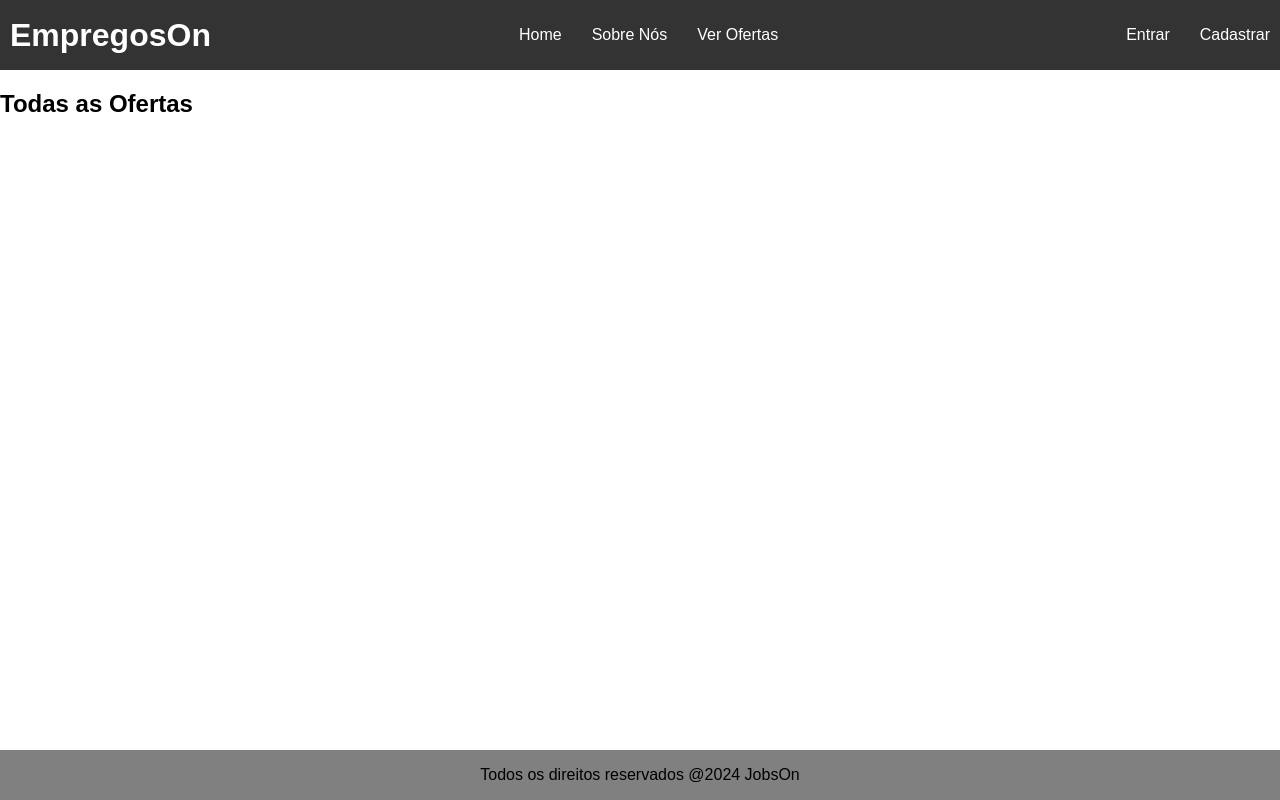
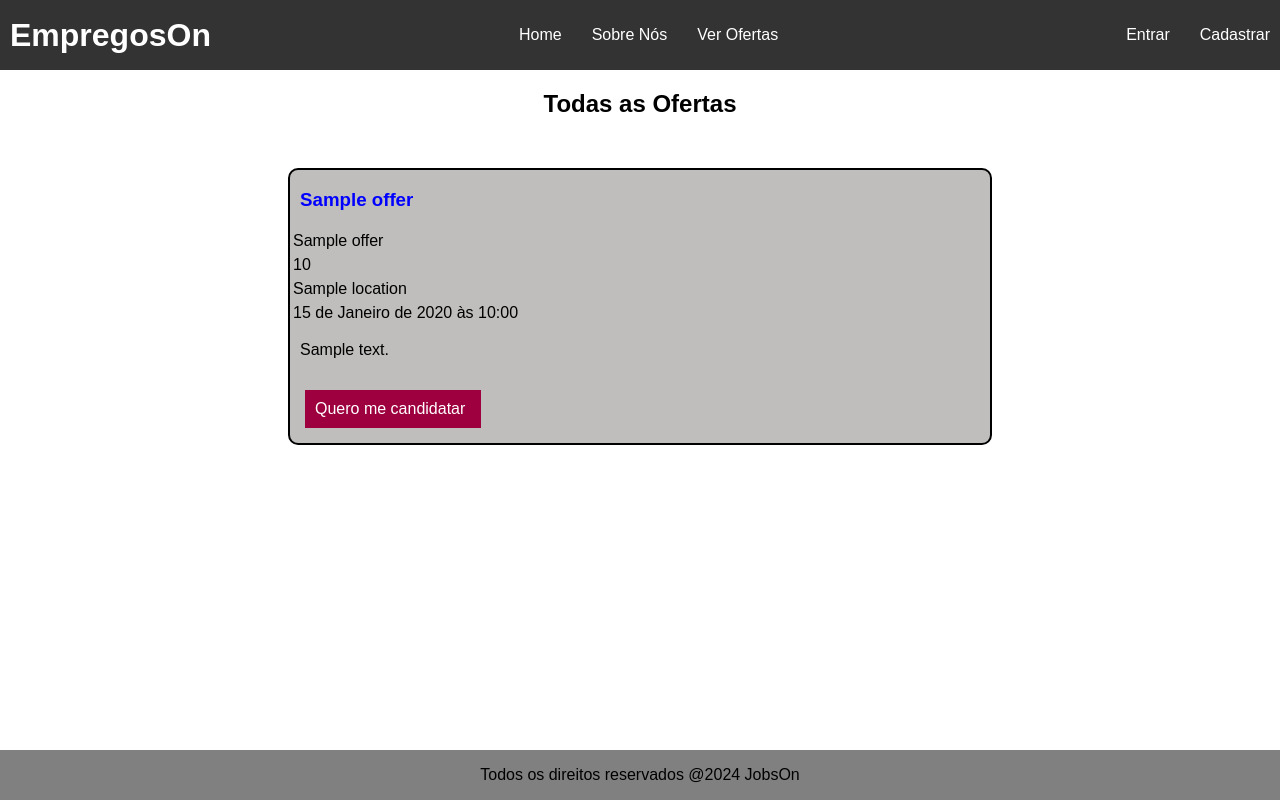
Before and after one commit to PedroNunesBH/django-career-portal, a Django app: template jobs/templates/job_list.html in a window 1280 px wide. Run offline with Django 5.2, Linux system fonts and the light colour scheme; the template is opened without the code that fills it: most values are stand-ins (such as "Sample title", 1, 10 or a date in 2020).

Commit message:
Criacao do frontend da view de listagem de empregos

```diff
--- a/app/templates/base.html
+++ b/app/templates/base.html
@@ -5,7 +5,9 @@
     <meta charset="UTF-8">
     <meta name="viewport" content="width=device-width, initial-scale=1.0">
     <meta name="description" content="Plataforma para anuncio de oferta de empregos">
-    <link rel="stylesheet" type="text/css" href="{% static '/css/index.css' %}">
+    {% block styles %}
+        <link rel="stylesheet" type="text/css" href="{% static '/css/index.css' %}">
+    {% endblock %}
     <title>EmpregosOn</title>
 </head>
 <body>
--- a/jobs/templates/job_list.html
+++ b/jobs/templates/job_list.html
@@ -2,13 +2,25 @@
 
 {% block styles %}
     {{ block.super }}
+    {% load static %}
+    <link rel="stylesheet" type="text/css" href="{% static 'css/job_list.css' %}">
 {% endblock %}
 
 {% block content %}
     <main>
-        <h2>Todas as Ofertas</h2>
-        <section>
-            <h3></h3>
+        <h2 class="title-offer-page">Todas as Ofertas</h2>
+        <section class="section-content">
+        {% for offer in object_list %}
+            <div class="offer-grid">
+                <h3 class="offer-title">{{ offer.title }}</h3>
+                <p class="p-offer">{{ offer.organization_name }}</p>
+                <p class="p-offer">{{ offer.salary }}</p>
+                <p class="p-offer"> {{ offer.location }}</p>
+                <p class="p-offer"> {{ offer.publication_date }}</p>
+                <p class="p-description"> {{ offer.description }}</p>
+                <a class="btn-apply" href="/">Quero me candidatar</a>
+            </div>
+        {% endfor %}
         </section>
     </main>
 {% endblock %}
--- /dev/null
+++ b/static/css/job_list.css
@@ -0,0 +1,46 @@
+body {
+    background-color: white;
+}
+
+.offer-grid {
+    display: grid;
+    grid-template-columns: 1fr;
+    border: 2px solid black;
+    border-radius: 10px;
+    background-color: rgb(191, 190, 189);
+    width: 700px;
+}
+
+.offer-title {
+    color: blue;
+    margin-left: 10px;
+}
+
+.title-offer-page {
+    text-align: center;
+}
+
+.p-offer {
+    margin: 3px;
+}
+
+.p-description {
+    margin-left: 10px;
+}
+
+.section-content {
+    display: grid;
+    margin: 50px;
+    gap: 20px;
+    background-color: white;
+    justify-content: center;
+}
+
+.btn-apply {
+    color: white;
+    text-decoration: none;
+    background-color: rgb(158, 0, 63);
+    width: 156px;
+    padding: 10px;
+    margin: 15px;
+}
```
Also changed, not shown: static/css/index.css (+0 -60 lines), db.sqlite3.
